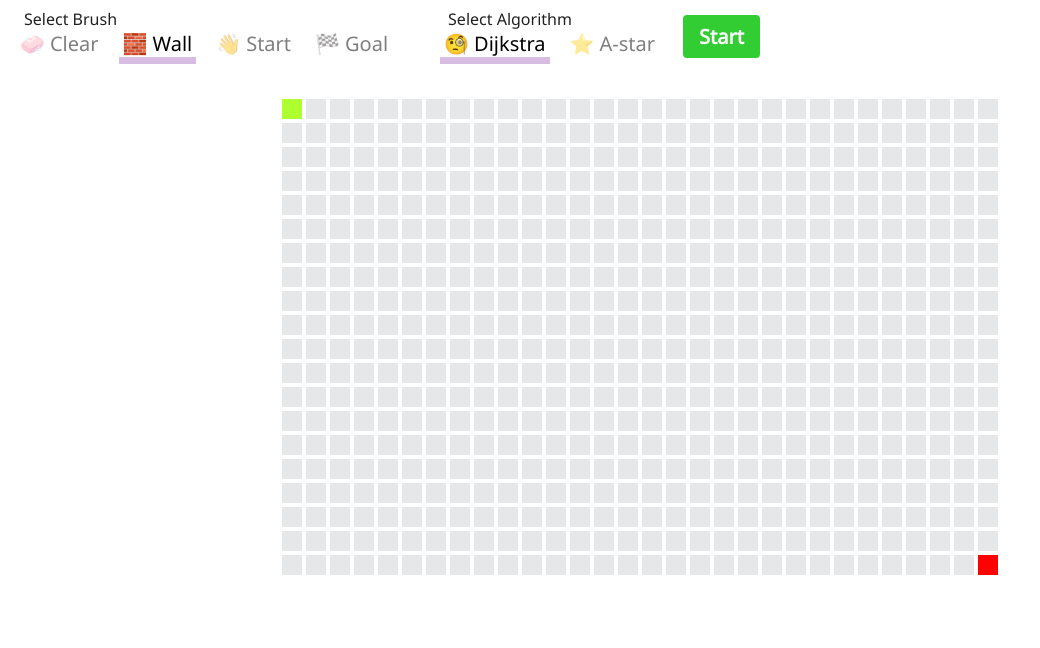
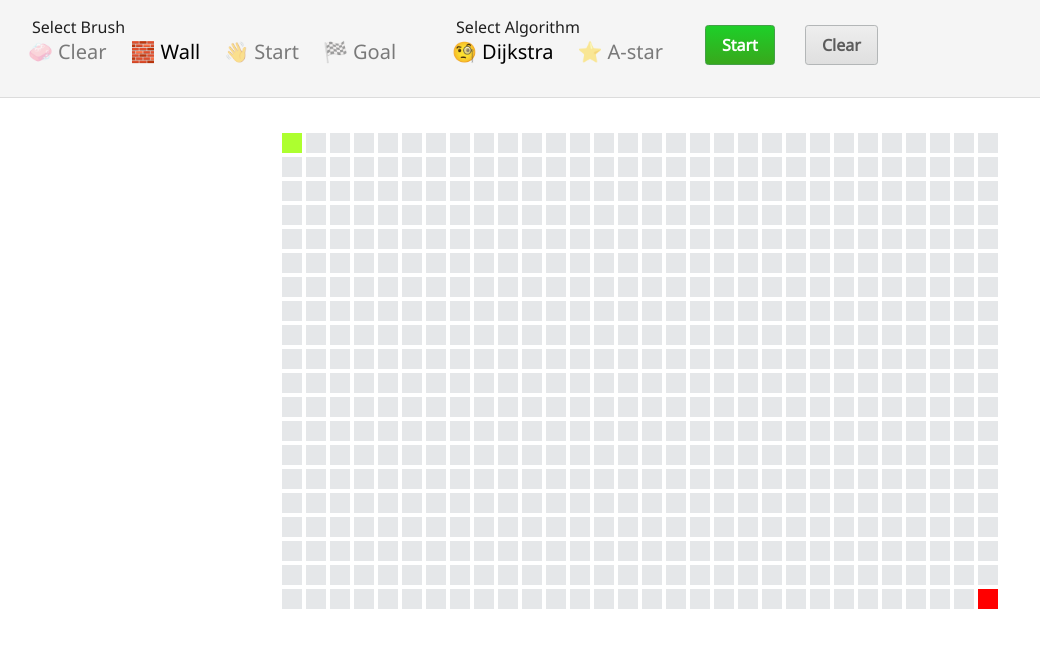
Before and after one commit to TomaszDomagala/explorer, a Next.js app: page / in a window 1280 px wide. Shown: the top 648 px of the page, without its empty margins (0-1040 px from the left). Built offline with nearby package versions, Linux system fonts and the light colour scheme.

Commit message:
create custom buttons (#5)

```diff
--- a/components/controller/index.tsx
+++ b/components/controller/index.tsx
@@ -47,17 +47,7 @@ const Controller: FunctionComponent = () => {
 	const [goal, setGoal] = useState({ x: width - 1, y: height - 1 });
 	const [ctrlState, setCtrlState] = useState(ControllerState.EditBoard);
 	const [mouseDown, setMouseDown] = useState(0);
-	const [timeoutId, setTimeoutId] = useState(0);
-	const [incr, decr] = [
-		() => {
-			setMouseDown(x => x + 1);
-			clearTimeout(timeoutId);
-			const id = setTimeout(() => setMouseDown(0), 3000);
-			setTimeoutId(id);
-		},
-		() => setMouseDown(x => Math.max(x - 1, 0))
-	];
-	useEffect(() => console.log(mouseDown), [mouseDown]);
+	const [incr, decr] = [() => setMouseDown(1), () => setMouseDown(0)];
 	const animationId = useRef(0);
 	const board: MutableRefObject<Node[][]> = useRef([]);
 	useEffect(() => {
@@ -177,6 +167,23 @@ const Controller: FunctionComponent = () => {
 		changeFieldState(start, FieldState.Start);
 		changeFieldState(goal, FieldState.Goal);
 	};
+	const clearBoard = () => {
+		if (ctrlState === ControllerState.SearchActive) return;
+		if (ctrlState === ControllerState.SearchDone) {
+			clearAfterSearch();
+			setCtrlState(ControllerState.EditBoard);
+			return;
+		}
+
+		for (let y = 0; y < height; y++) {
+			for (let x = 0; x < width; x++) {
+				board.current[y][x].walkable = true;
+				changeFieldState({ x, y }, FieldState.Unvisited);
+			}
+		}
+		changeFieldState(start, FieldState.Start);
+		changeFieldState(goal, FieldState.Goal);
+	};
 
 	const startSearch = () => {
 		if (ctrlState === ControllerState.SearchActive) return;
@@ -200,7 +207,13 @@ const Controller: FunctionComponent = () => {
 	return (
 		<div>
 			<OptionsBar
-				{...{ changeAlgorithm, changeBrush, changeSize, startSearch }}
+				{...{
+					changeAlgorithm,
+					changeBrush,
+					changeSize,
+					startSearch,
+					clearBoard
+				}}
 			/>
 			<Box mt={4}>
 				<Board {...{ width, height, onNodeClick, isMousePressed }} />
--- a/components/field/index.tsx
+++ b/components/field/index.tsx
@@ -19,7 +19,7 @@ const Field: FunctionComponent<FieldProps> = ({
 		id={pointId({ x, y })}
 		className="unvisited"
 		style={{ width: "20px", height: "20px", userSelect: "none" }}
-		onClick={() => onClick({ x, y })}
+		onMouseDown={() => onClick({ x, y })}
 		onMouseEnter={() => {
 			if (isMousePressed()) {
 				onClick({ x, y });
--- a/components/field/style.scss
+++ b/components/field/style.scss
@@ -16,7 +16,3 @@
 .start {
 	background-color: greenyellow;
 }
-
-.field {
-	user-select: none;
-}
--- a/components/options_bar/index.tsx
+++ b/components/options_bar/index.tsx
@@ -4,12 +4,18 @@ import { Box, Flex, Button, Text } from "rebass";
 
 import SelectMenu, { Select } from "./select_menu";
 import EmojiItem from "./select_menu/emoji_item";
+import {
+	NormalButton,
+	PrimaryButton
+} from "../../shared/components/gradient_button";
+import "./style.scss";
 
 type OptionProps = {
 	changeBrush: (brush: Brush) => void;
 	changeAlgorithm: (algorithm: Algorithm) => void;
 	changeSize: (size: Size) => void;
 	startSearch: () => void;
+	clearBoard: () => void;
 };
 
 type ItemData<T> = {
@@ -49,10 +55,10 @@ const AlgorithmComponent: FunctionComponent<{ item: ItemData<Algorithm> }> = ({
 }) => <EmojiItem {...{ text, symbol }} />;
 
 const OptionsBar: FunctionComponent<OptionProps> = props => {
-	const { startSearch, changeBrush, changeAlgorithm } = props;
+	const { startSearch, changeBrush, changeAlgorithm, clearBoard } = props;
 
 	return (
-		<Flex>
+		<Flex className="option-bar">
 			<Box mr={4}>
 				<SelectBrush
 					labelText="Select Brush"
@@ -73,17 +79,39 @@ const OptionsBar: FunctionComponent<OptionProps> = props => {
 				}}
 				ItemComponent={AlgorithmComponent}
 			/>
-			<Button
-				my="auto"
-				height={"2.rem"}
-				ml={3}
-				bg="limegreen"
+
+			<PrimaryButton
+				style={{
+					marginLeft: "30px",
+					marginTop: "auto"
+				}}
 				onClick={startSearch}
 			>
-				<Text fontFamily="Noto Sans" fontWeight="bold" fontSize={3}>
+				<Text
+					fontFamily="Noto Sans"
+					fontSize={2}
+					fontWeight="bold"
+					color="white"
+				>
 					Start
 				</Text>
-			</Button>
+			</PrimaryButton>
+			<NormalButton
+				style={{
+					marginLeft: "30px",
+					marginTop: "auto"
+				}}
+				onClick={clearBoard}
+			>
+				<Text
+					fontFamily="Noto Sans"
+					fontSize={2}
+					fontWeight="bold"
+					color="rgba(0,0,0,0.6)"
+				>
+					Clear
+				</Text>
+			</NormalButton>
 		</Flex>
 	);
 };
--- a/components/options_bar/select_menu/index.tsx
+++ b/components/options_bar/select_menu/index.tsx
@@ -1,4 +1,4 @@
-import React, { FunctionComponent, useState} from "react";
+import React, { FunctionComponent, useState } from "react";
 import { Box, Flex, Text } from "rebass";
 import SelectItem from "./select_item";
 
@@ -12,14 +12,7 @@ type SelectMenuProps<T> = {
 
 function SelectMenu<T>(props: SelectMenuProps<T>) {
 	const { labelText, items, ItemComponent, onItemClick, initIndex } = props;
-	const [{ current, previous }, select] = useState({
-		current: initIndex ? initIndex : 0,
-		previous: -1
-	});
-	const selectItem = (index: number) => {
-		if (index === current) return;
-		select({ previous: current, current: index });
-	};
+	const [current, selectItem] = useState(initIndex ? initIndex : 0);
 
 	return (
 		<Box>
@@ -35,9 +28,7 @@ function SelectMenu<T>(props: SelectMenuProps<T>) {
 							selectItem(index);
 						}}
 					>
-						<SelectItem
-							{...{ index, item, current, previous, ItemComponent }}
-						/>
+						<SelectItem {...{ index, item, current, ItemComponent }} />
 					</div>
 				))}
 			</Flex>
--- a/components/options_bar/select_menu/select_item/index.tsx
+++ b/components/options_bar/select_menu/select_item/index.tsx
@@ -1,27 +1,21 @@
 import React, { FunctionComponent } from "react";
-import { useSpring, animated } from "react-spring";
+import { useSpring, animated, config } from "react-spring";
 import { Box } from "rebass";
 
 type SelectItemProps<T> = {
 	item: T;
 	index: number;
 	current: number;
-	previous: number;
 	ItemComponent: FunctionComponent<{ item: T }>;
 };
 
 function SelectItem<T>(props: SelectItemProps<T>) {
-	const { index, current, previous, item, ItemComponent } = props;
+	const { index, current, item, ItemComponent } = props;
 	const isPicked = index === current;
-	let float: "left" | "right";
-	if (isPicked) {
-		float = index - previous > 0 ? "left" : "right";
-	} else {
-		float = index - current > 0 ? "left" : "right";
-	}
-	const { width, opacity } = useSpring({
-		width: isPicked ? "100%" : "0%",
-		opacity: isPicked ? 1 : 0.5
+
+	const { opacity } = useSpring({
+		opacity: isPicked ? 1 : 0.5,
+		config: { tension: 300 }
 	});
 
 	return (
@@ -29,9 +23,6 @@ function SelectItem<T>(props: SelectItemProps<T>) {
 			<animated.div style={{ opacity }}>
 				<ItemComponent {...{ item }} />
 			</animated.div>
-			<animated.div
-				style={{ float, background: "#D7BDE2", height: "7px", width }}
-			/>
 		</Box>
 	);
 }
--- /dev/null
+++ b/components/options_bar/style.scss
@@ -0,0 +1,13 @@
+.horizontal {
+	margin-top: 1rem;
+	border-top: 1px solid rgba(0, 0, 0, 0.2);
+	border-bottom: none;
+	border-left: none;
+	border-right: none;
+}
+.option-bar {
+	background-color: whitesmoke;
+	padding: 1rem;
+	padding-bottom: 2rem;
+	border-bottom: 1px solid GAINSBORO;
+}
--- a/pages/_document.tsx
+++ b/pages/_document.tsx
@@ -9,9 +9,8 @@ class MyDocument extends Document {
 						href="https://fonts.googleapis.com/css?family=Noto+Sans&display=block"
 						rel="stylesheet"
 					/>
-					<title>Explorer!</title>
 				</Head>
-				<body>
+				<body style={{ margin: "0px" }}>
 					<Main />
 					<NextScript />
 				</body>
--- /dev/null
+++ b/shared/components/gradient_button/index.tsx
@@ -0,0 +1,39 @@
+import React, {
+	FunctionComponent,
+	CSSProperties,
+	PropsWithChildren
+} from "react";
+import "./style.scss";
+
+type buttonStyle = "button" | "button--primary";
+
+type GradientButtonProps = {
+	className?: buttonStyle;
+	style?: CSSProperties;
+	onClick?: () => void;
+};
+type ButtonProps = {
+	style?: CSSProperties;
+	onClick?: () => void;
+};
+type buttonFactory = (btnStyle: buttonStyle) => FunctionComponent<ButtonProps>;
+
+const GradientButtonBase: FunctionComponent<GradientButtonProps> = ({
+	style,
+	className,
+	onClick,
+	children
+}) => {
+	return <button {...{ style, className, onClick }}>{children}</button>;
+};
+
+const buttonFactory: buttonFactory = btnStyle => {
+	return props => (
+		<GradientButtonBase className={btnStyle} {...props}>
+			{props.children}
+		</GradientButtonBase>
+	);
+};
+
+export const NormalButton = buttonFactory("button");
+export const PrimaryButton = buttonFactory("button--primary");
--- /dev/null
+++ b/shared/components/gradient_button/style.scss
@@ -0,0 +1,50 @@
+$border-color: #b3b6b7;
+$bg-color1: rgb(238, 238, 238);
+$bg-color2: rgba(223, 223, 223, 1);
+
+$primary-border-color: #43a047;
+$primary-bg-color1: rgba(30, 207, 41, 1);
+$primary-bg-color2: rgba(56, 168, 28, 1);
+
+.button {
+	display: inline-block;
+	cursor: pointer;
+	padding: 0.5rem 1rem;
+	border-radius: 0.2rem;
+	border-style: solid;
+	border-width: 1px;
+	border-color: $border-color;
+	height: fit-content;
+	width: fit-content;
+	background: $bg-color1;
+	background: linear-gradient(180deg, $bg-color1 0%, $bg-color2 100%);
+
+	&:hover {
+		background: darken($bg-color1, 3%);
+		background: linear-gradient(
+			180deg,
+			darken($bg-color1, 3%) 0%,
+			darken($bg-color2, 3%) 100%
+		);
+	}
+
+	&--primary {
+		@extend .button;
+		background: $primary-bg-color1;
+		background: linear-gradient(
+			180deg,
+			$primary-bg-color1 0%,
+			$primary-bg-color2 100%
+		);
+		border-color: $primary-border-color;
+
+		&:hover {
+			background: darken($primary-bg-color1, 3%);
+			background: linear-gradient(
+				180deg,
+				darken($primary-bg-color1, 3%) 0%,
+				darken($primary-bg-color2, 3%) 100%
+			);
+		}
+	}
+}
```
